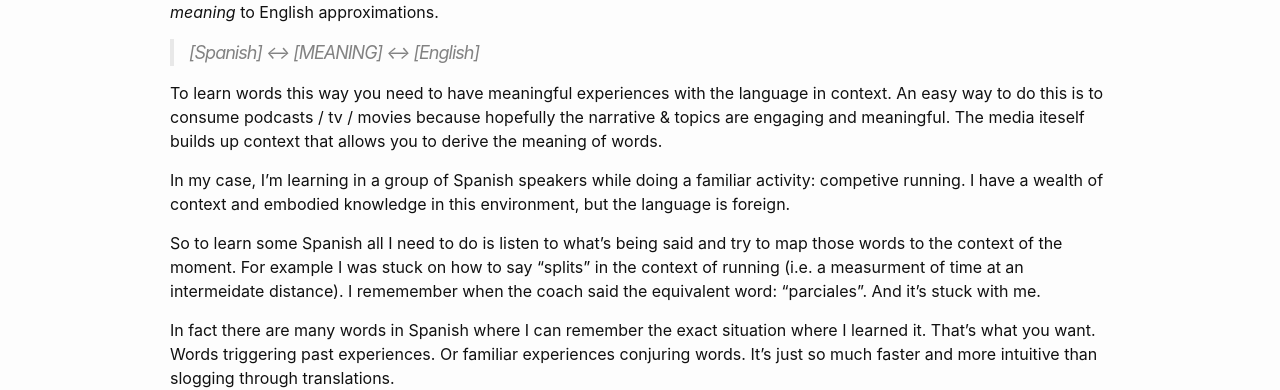
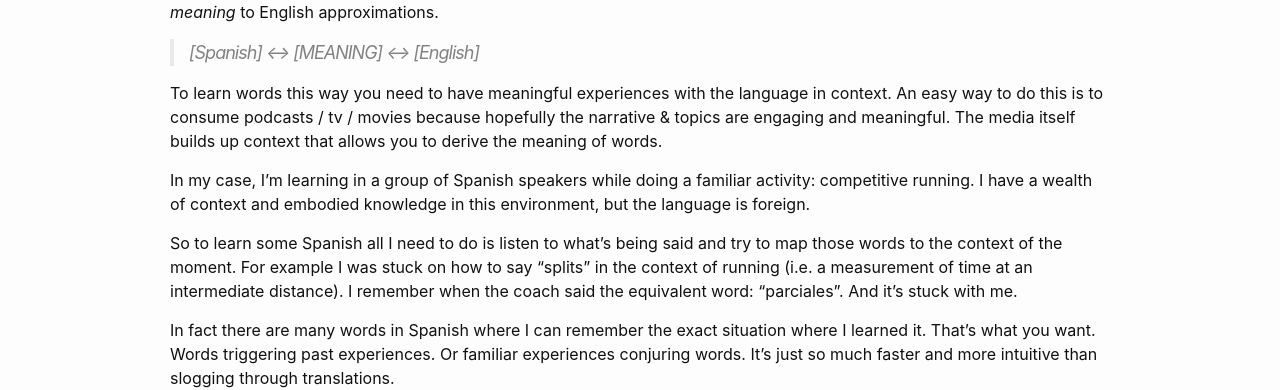
Before and after one commit to george-a-shoemaker/george-a-shoemaker.github.io, a Jekyll site: the page built from personal-blog/_posts/2022-04-28-running-lingo-in-spanish.markdown, in a window 1280 px wide. Shown: the part 1463-1853 px from the top of the page. Built offline with Jekyll 4.4.1, drawn with Linux system fonts in a browser that asks for light colours.

Commit message:
Spell check

````diff
--- a/personal-blog/_posts/2022-04-01-showing-up.markdown
+++ b/personal-blog/_posts/2022-04-01-showing-up.markdown
@@ -11,7 +11,7 @@ This is the inaugural post of my blog and I wanted to highlight some wisdom that
 
 > Showing up is 80% of life. – [Woody Allen][woody-allen]{{ site.blank-target }}
 
-This is a popular addage among my mother's generation and I credit her with sharing it with me. You might hear variations of it that replace the word *life* with *success*.
+This is a popular adage among my mother's generation and I credit her with sharing it with me. You might hear variations of it that replace the word *life* with *success*.
 
 I prefer *life* because it feels more individual — we get to make choices to shape our own lives. Whereas *success* invokes criteria impressed upon us by our upbringing and society. And depending on what criteria you've internalized, *success* might be overrated.
 
@@ -29,7 +29,7 @@ I knew very little about the group beforehand. I'm confident in my ability to ru
 
 I found the group at the [track][plan-sexenal]{{ site.blank-target }}. I chatted with the coach, Alejandro. My intermediate Spanish held up! He started me off with 400m repeats at 85 seconds. I wound it down to 75 seconds by the 7th interval.
 
-For the last interval, Alejandro paced me for the first 250m. As instrucuted, I kicked the remaing 150m for a time of 71 seconds. This was followed by stretching and strenghthening that exposed my lack of flexibility and general strength.
+For the last interval, Alejandro paced me for the first 250m. As instructed, I kicked the remaining 150m for a time of 71 seconds. This was followed by stretching and strengthening that exposed my lack of flexibility and general strength.
 
 
 <img src="{{ site.url }}{{ site.baseurl }}/assets/images/mafia-running.jpg" alt="Running Mafia group photo">
--- a/personal-blog/_posts/2022-04-02-training-in-miles-vs-kilometers.markdown
+++ b/personal-blog/_posts/2022-04-02-training-in-miles-vs-kilometers.markdown
@@ -70,7 +70,7 @@ Here's a table for quick reference. The same math presented below for distances
 2. 8/10 = 0.8
 3. 4 + 0.8 = 4.8
 
-*8km is approximately 4.8mi.* This approximation *understimates* the distance in miles by about 4%.
+*8km is approximately 4.8mi.* This approximation *underestimates* the distance in miles by about 4%.
 
 
 
--- a/personal-blog/_posts/2022-04-28-running-lingo-in-spanish.markdown
+++ b/personal-blog/_posts/2022-04-28-running-lingo-in-spanish.markdown
@@ -56,11 +56,11 @@ To produce the list above, I didn't google anything. I considered the direct mea
 
 > [Spanish] ↔ [MEANING] ↔ [English]
 
-To learn words this way you need to have meaningful experiences with the language in context. An easy way to do this is to consume podcasts / tv / movies because hopefully the narrative & topics are engaging and meaningful. The media iteself builds up context that allows you to derive the meaning of words.
+To learn words this way you need to have meaningful experiences with the language in context. An easy way to do this is to consume podcasts / tv / movies because hopefully the narrative & topics are engaging and meaningful. The media itself builds up context that allows you to derive the meaning of words.
 
-In my case, I'm learning in a group of Spanish speakers while doing a familiar activity: competive running. I have a wealth of context and embodied knowledge in this environment, but the language is foreign.
+In my case, I'm learning in a group of Spanish speakers while doing a familiar activity: competitive running. I have a wealth of context and embodied knowledge in this environment, but the language is foreign.
 
-So to learn some Spanish all I need to do is listen to what's being said and try to map those words to the context of the moment. For example I was stuck on how to say "splits" in the context of running (i.e. a measurment of time at an intermeidate distance). I rememember when the coach said the equivalent word: "parciales". And it's stuck with me.
+So to learn some Spanish all I need to do is listen to what's being said and try to map those words to the context of the moment. For example I was stuck on how to say "splits" in the context of running (i.e. a measurement of time at an intermediate distance). I remember when the coach said the equivalent word: "parciales". And it's stuck with me.
 
 In fact there are many words in Spanish where I can remember the exact situation where I learned it. That's what you want. Words triggering past experiences. Or familiar experiences conjuring words. It's just so much faster and more intuitive than slogging through translations.
 
--- a/software-blog/2022-11-27-struct-as-value-type.markdown
+++ b/software-blog/2022-11-27-struct-as-value-type.markdown
@@ -26,7 +26,7 @@ We have a `Coordinate` type with mutable variables. As a side-effect, we can mut
 
 Swift's `mutating` keyword is interesting. Unlike methods of a class, you must opt-in to self-mutating methods of a Swift struct.
 
-And a consumer of the struct can choose to restrict these methods if they declare the struct as a `let` constant. This feels very differnt to a class / *reference* type where as long as you don't *reassign* the class variable, you can mutate the internals of the class to your heart's content.
+And a consumer of the struct can choose to restrict these methods if they declare the struct as a `let` constant. This feels very different to a class / *reference* type where as long as you don't *reassign* the class variable, you can mutate the internals of the class to your heart's content.
 
 ```
 struct Coordinate {
@@ -93,7 +93,7 @@ arr.append(0) // there's no allocated space for this additional value
 print(UnsafeRawPointer(&arr)) // new address !!
 print(arr.capacity) // 20. The append was possible because the items were copied to a newly allocated block of memory
 ```
-Whereas a normal struct will overwrite memory whenever possible (usually because the Automatic Reference Counter has a value of 1 reference to the struct, so a mutation won't cause any suprises), resizing an array requires that we allocate a new block of memory elsewhere. So this is an example where not only the memory was mutated with `append()`, the pointer value changed as well.
+Whereas a normal struct will overwrite memory whenever possible (usually because the Automatic Reference Counter has a value of 1 reference to the struct, so a mutation won't cause any surprises), resizing an array requires that we allocate a new block of memory elsewhere. So this is an example where not only the memory was mutated with `append()`, the pointer value changed as well.
 
 ## In conclusion
 
@@ -101,4 +101,4 @@ The big takeaway is that mutability of structs, or a *value* types in general, i
 
 Whenever possible, Swift will overwrite existing memory when mutating a struct, and will make a new copy if you try to assign a *value* type to an additional variable.
 
-Only if absolutely necesarray will the Swift compiler reassign the pointer value of a struct variable.
+Only if absolutely necessary will the Swift compiler reassign the pointer value of a struct variable.
````
Also changed, not shown: personal-blog/_posts/2023-10-31-george-teaches-surfing.md (+5 -5 lines), personal-blog/index.md (+1 -1 lines).
